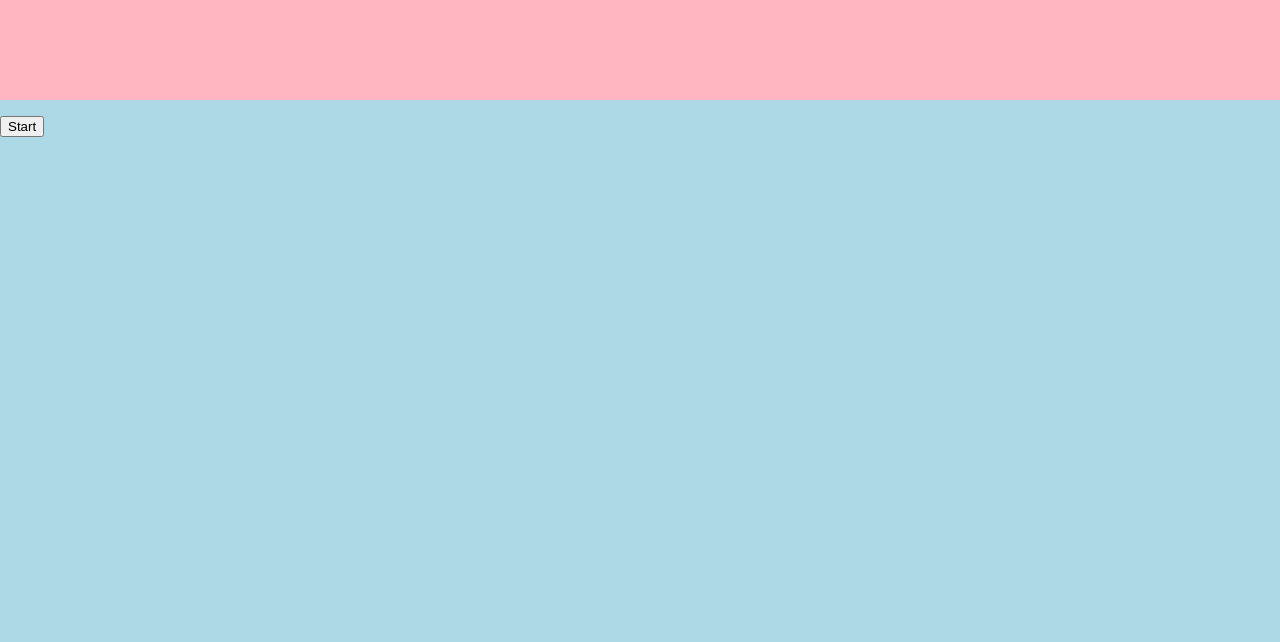
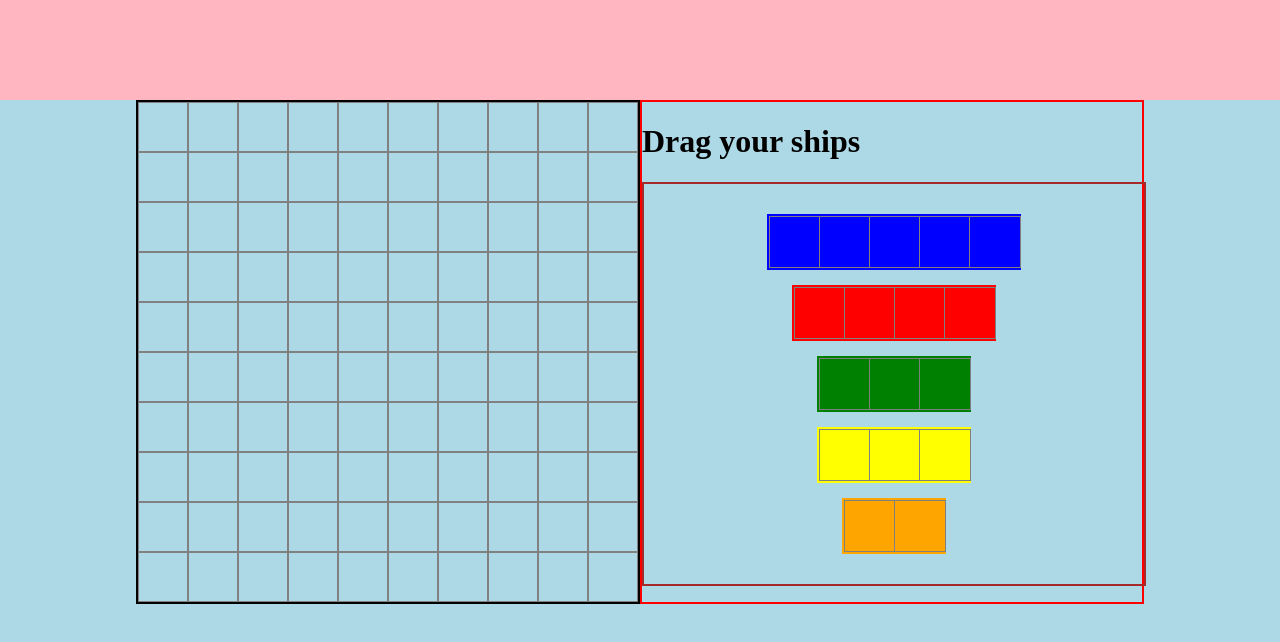
Before and after one commit to Noliqe/battleship, a website built with webpack: page dist/index.html in a window 1280 px wide. Built offline with nearby package versions, Linux system fonts and the light colour scheme.

Commit message:
add dragable ships

```diff
--- /dev/null
+++ b/babel.config.json
@@ -0,0 +1,4 @@
+{
+  "sourceType": "unambiguous",
+  "presets": ["@babel/preset-env"]
+}
--- /dev/null
+++ b/src/drag.js
@@ -0,0 +1,151 @@
+/* eslint-disable no-use-before-define */
+/* eslint-disable no-plusplus */
+const drag = () => {
+  // make a board where user can place ships
+  const createBoard = () => {
+    const startGrid = document.querySelector('.startGrid');
+    let x = 0;
+    let y = 1;
+    let id = 0;
+    for (let i = 0; i < 109; i++) {
+      if (x < 10) {
+        x += 1;
+        id += 1;
+        const startTile = document.createElement('div');
+        startTile.classList.add('tile');
+        startGrid.appendChild(startTile);
+        startTile.setAttribute('id', `tile${id}`);
+        startTile.setAttribute('data-y', `${y}`);
+        startTile.setAttribute('data-x', `${x}`);
+        startTile.addEventListener('dragenter', dragEnter);
+        startTile.addEventListener('dragover', dragOver);
+        startTile.addEventListener('dragleave', dragLeave);
+        startTile.addEventListener('drop', drop);
+      } else {
+        x = 0;
+        y += 1;
+      }
+    }
+  };
+  function dragStart(e) {
+    e.dataTransfer.setData('text/plain', e.target.id);
+    setTimeout(() => {
+      e.target.classList.add('hide');
+    }, 0);
+  }
+
+  function dragEnter(e) {
+    e.preventDefault();
+    e.target.classList.add('drag-over');
+  }
+
+  function dragOver(e) {
+    e.preventDefault();
+    e.target.classList.add('drag-over');
+  }
+
+  function dragLeave(e) {
+    e.target.classList.remove('drag-over');
+  }
+
+  function drop(e) {
+    e.target.classList.remove('drag-over');
+
+    // get the draggable element
+    const id = e.dataTransfer.getData('text/plain');
+    const draggable = document.getElementById(id);
+
+    // add it to the drop target
+    e.target.appendChild(draggable);
+    console.log(e.target);
+    console.log(e.target.children[0].children);
+
+    // display the draggable element
+    draggable.classList.remove('hide');
+  }
+
+  const dragAbleShips = () => {
+    const gridContainer = document.querySelector('.gridContainer');
+    const fleetContainer = document.createElement('div');
+    fleetContainer.classList.add('fleetContainer');
+    const h1Text = document.createElement('h1');
+    h1Text.textContent = 'Drag your ships';
+    fleetContainer.appendChild(h1Text);
+    gridContainer.appendChild(fleetContainer);
+    const dragAble = document.createElement('div');
+    dragAble.classList.add('dragAbleFleets');
+    fleetContainer.appendChild(dragAble);
+
+    const shipCarrierContainer = document.createElement('div');
+    dragAble.appendChild(shipCarrierContainer);
+    shipCarrierContainer.classList.add('shipCarrierContainer');
+    shipCarrierContainer.setAttribute('id', 'shipCarrierContainer');
+    shipCarrierContainer.setAttribute('draggable', true);
+    shipCarrierContainer.setAttribute('data-ship', 'carrier');
+    shipCarrierContainer.addEventListener('dragstart', dragStart);
+    for (let i = 0; i < 5; i++) {
+      const carrier = document.createElement('div');
+      shipCarrierContainer.appendChild(carrier);
+      carrier.classList.add('carrier');
+      carrier.setAttribute('data-index', i);
+    }
+    const shipBattleshipContainer = document.createElement('div');
+    dragAble.appendChild(shipBattleshipContainer);
+    shipBattleshipContainer.classList.add('shipBattleshipContainer');
+    shipBattleshipContainer.setAttribute('id', 'shipBattleshipContainer');
+    shipBattleshipContainer.setAttribute('draggable', true);
+    shipBattleshipContainer.setAttribute('data-ship', 'battleship');
+    shipBattleshipContainer.addEventListener('dragstart', dragStart);
+    for (let i = 0; i < 4; i++) {
+      const battleship = document.createElement('div');
+      shipBattleshipContainer.appendChild(battleship);
+      battleship.classList.add('battleship');
+      battleship.setAttribute('data-index', i);
+    }
+    const shipSubmarineContainer = document.createElement('div');
+    dragAble.appendChild(shipSubmarineContainer);
+    shipSubmarineContainer.classList.add('shipSubmarineContainer');
+    shipSubmarineContainer.setAttribute('id', 'shipSubmarineContainer');
+    shipSubmarineContainer.setAttribute('draggable', true);
+    shipSubmarineContainer.setAttribute('data-ship', 'submarine');
+    shipSubmarineContainer.addEventListener('dragstart', dragStart);
+    for (let i = 0; i < 3; i++) {
+      const submarine = document.createElement('div');
+      shipSubmarineContainer.appendChild(submarine);
+      submarine.classList.add('submarine');
+      submarine.setAttribute('data-index', i);
+    }
+    const shipDestroyerContainer = document.createElement('div');
+    dragAble.appendChild(shipDestroyerContainer);
+    shipDestroyerContainer.classList.add('shipDestroyerContainer');
+    shipDestroyerContainer.setAttribute('id', 'shipDestroyerContainer');
+    shipDestroyerContainer.setAttribute('draggable', true);
+    shipDestroyerContainer.setAttribute('data-ship', 'destroyer');
+    shipDestroyerContainer.addEventListener('dragstart', dragStart);
+    for (let i = 0; i < 3; i++) {
+      const destroyer = document.createElement('div');
+      shipDestroyerContainer.appendChild(destroyer);
+      destroyer.classList.add('destroyer');
+      destroyer.setAttribute('data-index', i);
+    }
+    const shipPatrolBoatContainer = document.createElement('div');
+    dragAble.appendChild(shipPatrolBoatContainer);
+    shipPatrolBoatContainer.classList.add('shipPatrolBoatContainer');
+    shipPatrolBoatContainer.setAttribute('id', 'shipPatrolBoatContainer');
+    shipPatrolBoatContainer.setAttribute('draggable', true);
+    shipPatrolBoatContainer.setAttribute('data-ship', 'patrol-Boat');
+    shipPatrolBoatContainer.addEventListener('dragstart', dragStart);
+    for (let i = 0; i < 2; i++) {
+      const patrolBoat = document.createElement('div');
+      shipPatrolBoatContainer.appendChild(patrolBoat);
+      patrolBoat.classList.add('patrol-boat');
+      patrolBoat.setAttribute('data-index', i);
+    }
+  };
+  return {
+    createBoard,
+    dragAbleShips,
+  };
+};
+
+export default drag;
--- a/src/index.js
+++ b/src/index.js
@@ -1,7 +1,11 @@
 /* eslint-disable import/no-import-module-exports */
 import './style.css';
-import gameBoard from './gameboard.js';
-import ship from './ship.js';
-import player from './player.js';
+import gameBoard from './gameboard';
+import ship from './ship';
+import player from './player';
+import game from './game';
+import drag from './drag';
 
-module.exports = {};
+const test = drag();
+test.createBoard();
+test.dragAbleShips();
--- a/src/style.css
+++ b/src/style.css
@@ -16,3 +16,131 @@ body {
     height: 100px;
     background-color: lightpink;
 }
+
+.gridContainer {
+    display: flex;
+    justify-content: center;
+}
+
+.buttons {
+    width: 100vw;
+    display: flex;
+    justify-content: center;
+}
+
+.buttons > * {
+    height: 25px;
+    width: 50px;
+}
+
+
+.startGrid {
+    width: 500px;
+    display: grid;
+    grid-template-columns: repeat(10, 50px);
+    grid-template-rows: repeat(10, 50px);
+    border: 2px solid black;
+}
+
+.startGrid > * {
+    border: 1px solid gray;
+}
+
+.shipGrid {
+    width: 250px;
+    border: 2px solid black;
+    display: grid;
+    grid-template-columns: repeat(5, 50px);
+    grid-template-rows: repeat(5, 50px);
+}
+
+.shipGrid > * {
+    border: 1px solid lightgreen;
+}
+
+.hide {
+    display: none;
+}
+
+.drag-over {
+    border: dashed 3px red;
+}
+.fleetContainer {
+    width: 500px;
+    border: 2px solid red;
+}
+.dragAbleFleets {
+    width: 500px;
+    height: 400px;
+    border: 2px solid brown;
+    display: flex;
+    flex-direction: column;
+    justify-content: center;
+    align-items: center;
+    gap: 15px;
+}
+
+.shipCarrierContainer {
+    border: 2px solid blue;
+    display: grid;
+    grid-template-columns: repeat(5, 50px);
+}
+
+.carrier {
+    height: 50px;
+    width: 50px;
+    border: 1px solid grey;
+    background-color: blue;
+}
+
+.shipBattleshipContainer {
+    border: 2px solid red;
+    display: grid;
+    grid-template-columns: repeat(4, 50px);
+}
+
+.battleship {
+    height: 50px;
+    width: 50px;
+    border: 1px solid grey;
+    background-color: red;
+}
+
+.shipSubmarineContainer {
+    border: 2px solid green;
+    display: grid;
+    grid-template-columns: repeat(3, 50px);
+}
+
+.submarine {
+    height: 50px;
+    width: 50px;
+    border: 1px solid grey;
+    background-color: green;
+}
+
+.shipDestroyerContainer {
+    border: 2px solid yellow;
+    display: grid;
+    grid-template-columns: repeat(3, 50px);
+}
+
+.destroyer {
+    height: 50px;
+    width: 50px;
+    border: 1px solid grey;
+    background-color: yellow;
+}
+
+.shipPatrolBoatContainer {
+    border: 2px solid orange;
+    display: grid;
+    grid-template-columns: repeat(2, 50px);
+}
+
+.patrol-boat {
+    height: 50px;
+    width: 50px;
+    border: 1px solid grey;
+    background-color: orange;
+}
```
Also changed, not shown: dist/index.html, dist/main.js.
